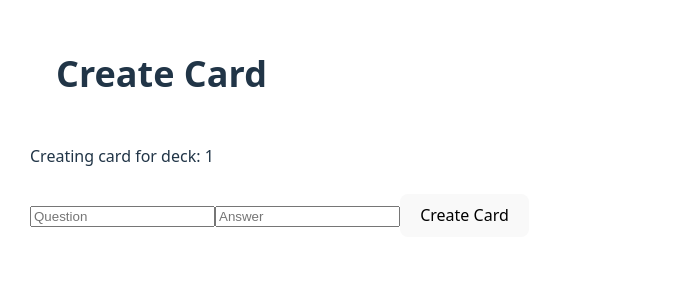
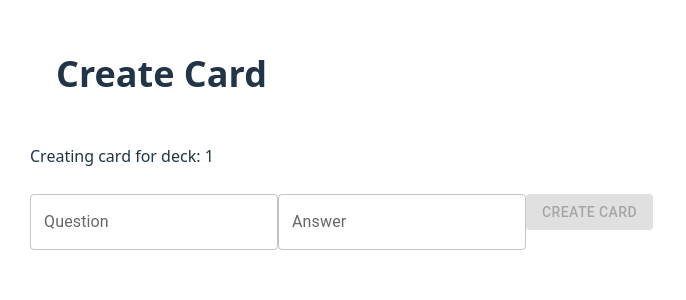
Before and after one commit to Seam7/flashcards, a React (Vite) app in the folder flashcards-frontend/: page /deck/1/new in a window 1280 px wide. Shown: the top 300 px of the page, without its empty margins (0-686 px from the left). Built offline with nearby package versions, Linux system fonts and the light colour scheme; some icons are missing.

Commit message:
Refactor inputs to MUI - add small validations

```diff
--- a/flashcards-frontend/src/components/CreateCard.tsx
+++ b/flashcards-frontend/src/components/CreateCard.tsx
@@ -1,9 +1,10 @@
 import { useMutation } from "@tanstack/react-query";
 import { useState } from "react";
-import { Link, useNavigate, useParams } from "react-router";
+import { useNavigate, useParams } from "react-router";
 import { postCreateCard } from "../queries/postCreateCard";
-import ArrowCircleLeftIcon from "@mui/icons-material/ArrowCircleLeft";
+
 import { Title } from "./layout/Title";
+import { Button, TextField } from "@mui/material";
 
 export const CreateCard = () => {
   const { id } = useParams();
@@ -29,31 +30,38 @@ export const CreateCard = () => {
       console.log("Error creating card");
     },
   });
+
+  const isInvalid = !question || !answer;
+
   return (
     <>
       <Title link={`/deck/${id}`} title="Create Card" />
       <p>Creating card for deck: {id}</p>
 
       <div>
-        <input
+        <TextField
+          label="Question"
+          placeholder="Question"
           type="text"
-          placeholder="Question"
           value={question}
           onChange={(e) => setQuestion(e.target.value)}
         />
-        <input
+        <TextField
           type="text"
-          placeholder="Answer"
+          label="Answer"
           value={answer}
           onChange={(e) => setAnswer(e.target.value)}
         />
-        <button
+        <Button
+          variant="contained"
+          color="primary"
           onClick={() => {
             createCard({ question, answer, deckId: Number(id) });
           }}
+          disabled={isInvalid}
         >
           Create Card
-        </button>
+        </Button>
       </div>
     </>
   );
--- a/flashcards-frontend/src/components/CreateDeck.tsx
+++ b/flashcards-frontend/src/components/CreateDeck.tsx
@@ -2,9 +2,8 @@ import { useMutation } from "@tanstack/react-query";
 import { useState } from "react";
 import { postCreateDeck } from "../queries/postCreateDeck";
 import { useUser } from "../hooks/useUser";
-import { Link, useNavigate } from "react-router";
-import { Button } from "@mui/material";
-import ArrowCircleLeftIcon from "@mui/icons-material/ArrowCircleLeft";
+import { useNavigate } from "react-router";
+import { Button, TextField } from "@mui/material";
 import { Title } from "./layout/Title";
 
 export const CreateDeck = () => {
@@ -29,19 +28,22 @@ export const CreateDeck = () => {
     return <div>No user found</div>;
   }
 
+  const isInvalid = !deckName;
+
   return (
     <div>
       <Title link="/" title="Create Deck" />
       <p>Creating deck for: {user.name}</p>
-      <input
+      <TextField
+        label="Deck Name"
         type="text"
-        placeholder="Deck Name"
         value={deckName}
         onChange={(e) => setDeckName(e.target.value)}
       />
       <Button
         variant="contained"
         color="primary"
+        disabled={isInvalid}
         onClick={() => {
           createDeck({ deckName, userId: user.id });
         }}
--- a/flashcards-frontend/src/components/SingleDeck.tsx
+++ b/flashcards-frontend/src/components/SingleDeck.tsx
@@ -6,6 +6,7 @@ import { deleteCard } from "../queries/deleteCard";
 import { DeleteButton } from "./buttons/DeleteButton";
 import ArrowCircleLeftIcon from "@mui/icons-material/ArrowCircleLeft";
 import { Title } from "./layout/Title";
+import { Button } from "@mui/material";
 
 export const SingleDeck = () => {
   const { id } = useParams();
@@ -27,13 +28,15 @@ export const SingleDeck = () => {
       <Title link="/" title={data?.name ?? ""} />
       <p>Cards: {data?.cards?.length}</p>
       <p>User: {user?.name}</p>
-      <button
+      <Button
+        variant="contained"
+        color="primary"
         onClick={() => {
           navigate(`/deck/${id}/new`);
         }}
       >
         Add New Card
-      </button>
+      </Button>
       {data?.cards?.map((card) => (
         <div key={card.id}>
           {/* !TODO: Blur answer and add button to show it */}
```
